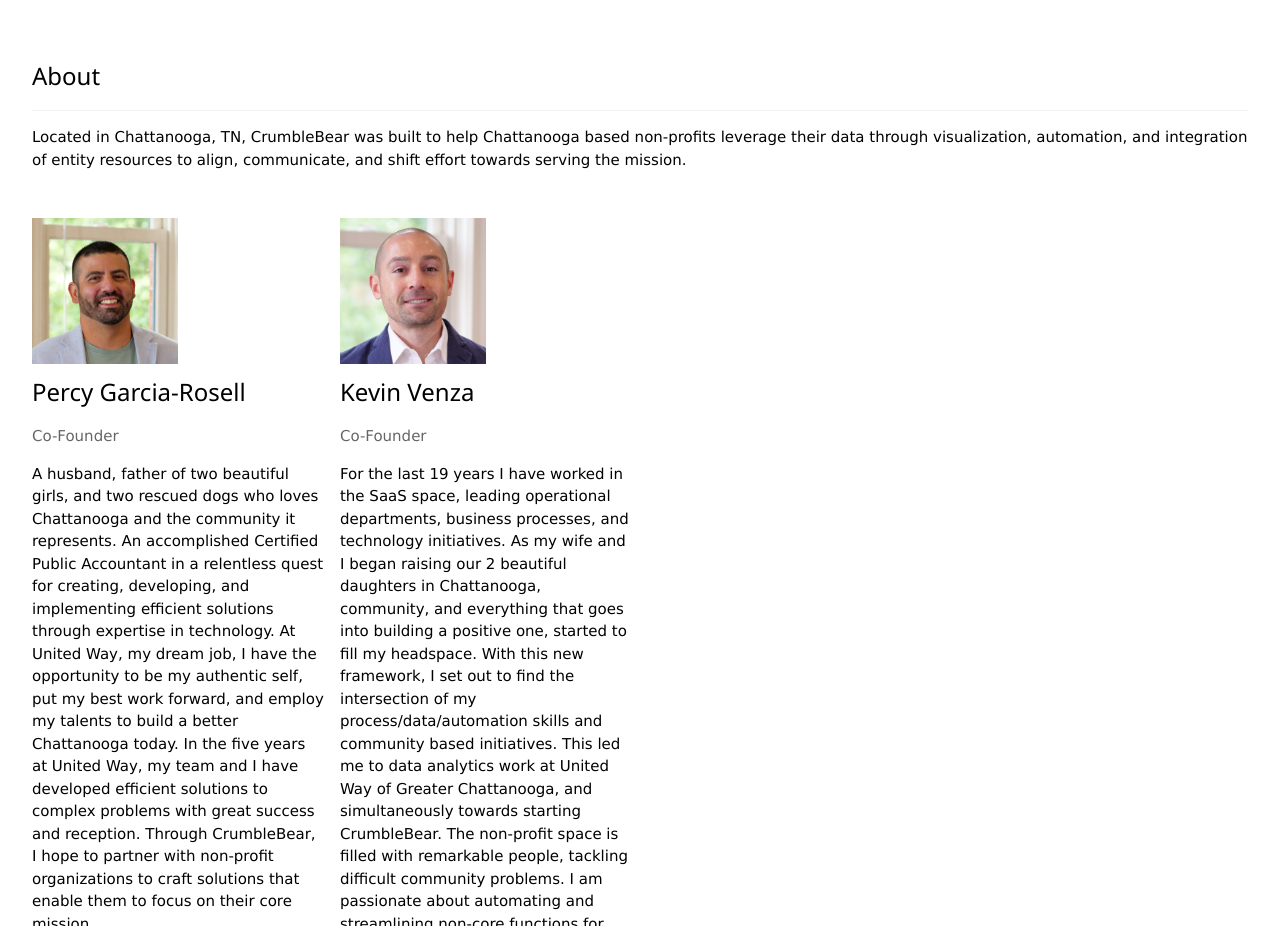
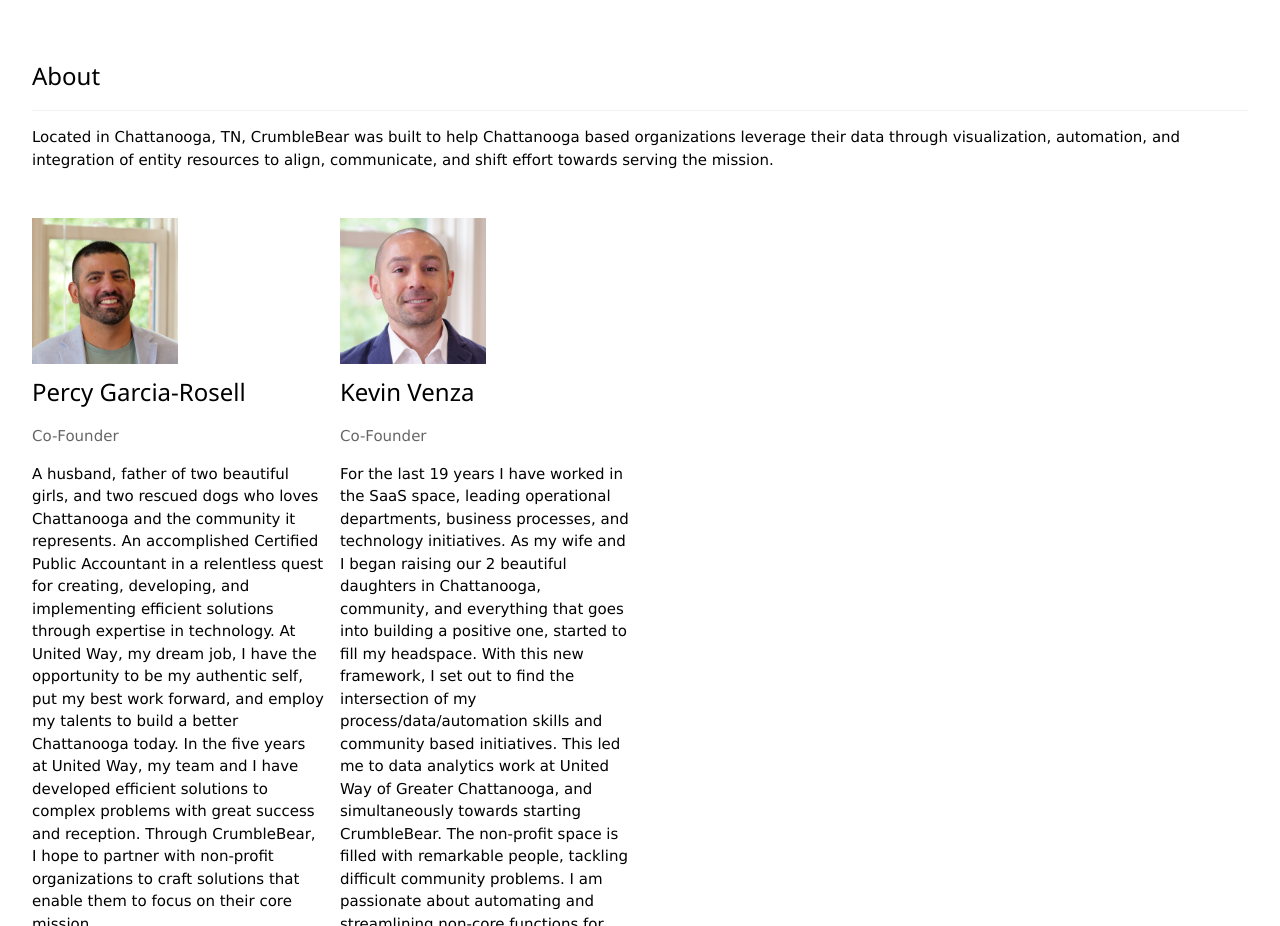
Before and after one commit to crumblbear/crumblesite, a plain HTML site: page index.html in a window 1280 px wide. Shown: the part 1380-2306 px from the top of the page. Drawn offline with nearby package versions, Linux system fonts and the light colour scheme.

Commit message:
Update index.html
Updated some verbiage

```diff
--- a/index.html
+++ b/index.html
@@ -101,7 +101,7 @@
   <!-- About Section -->
   <div class="w3-container w3-padding-32" id="about">
     <h3 class="w3-border-bottom w3-border-light-grey w3-padding-16">About</h3>
-    <p>Located in Chattanooga, TN, CrumbleBear was built to help Chattanooga based non-profits leverage their data through visualization,
+    <p>Located in Chattanooga, TN, CrumbleBear was built to help Chattanooga based organizations leverage their data through visualization,
     automation, and integration of entity resources to align, communicate, and shift effort towards serving the mission.
     </p>
   </div>
```
